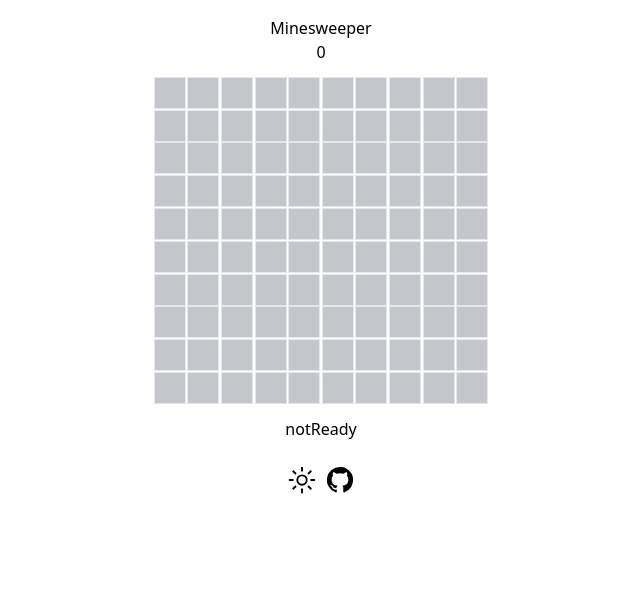
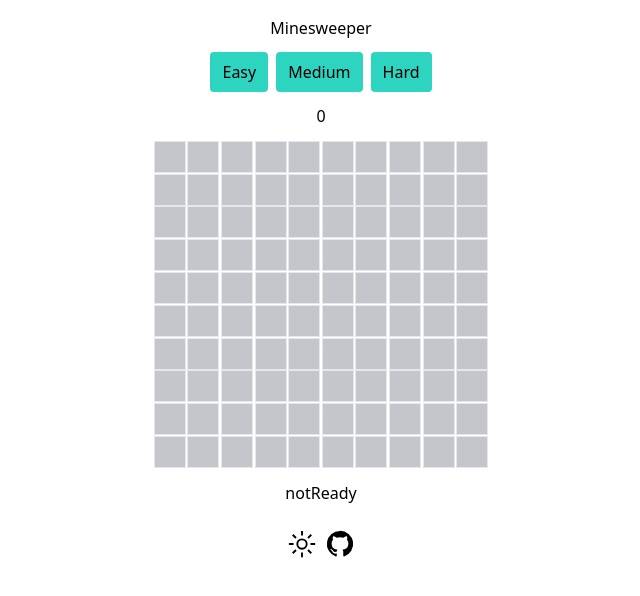
Before and after one commit to Yukiminifire/minesweeper, a Vue app in the folder packages/example/: page / in a window 1280 px wide. Shown: the top 596 px of the page, without its empty margins (319-959 px from the left). Built offline with nearby package versions, Linux system fonts and the light colour scheme.

Commit message:
feat: add mode

```diff
--- a/packages/example/src/MineSweeper.vue
+++ b/packages/example/src/MineSweeper.vue
@@ -62,6 +62,7 @@ export default defineComponent({
       onDbClick,
       gameStatus,
       deltaTime,
+      gennerateGameState,
     }
   },
   components: { MyMineBlock, Footer },
@@ -73,6 +74,38 @@ export default defineComponent({
     class="flex flex-col dark:bg-gray-900 h-screen items-center dark:text-white py-4"
   >
     <h1>Minesweeper</h1>
+    <div class="flex gap-2 my-3 justify-center items-center">
+      <button
+        @click="
+          () => {
+            gameState = gennerateGameState(9, 9, 10)
+          }
+        "
+        class="flex border-teal-400 px-3 rounded bg-teal-400 py-2 justify-center items-center"
+      >
+        Easy
+      </button>
+      <button
+        @click="
+          () => {
+            gameState = gennerateGameState(16, 16, 40)
+          }
+        "
+        class="flex border-teal-400 px-3 rounded bg-teal-400 py-2 justify-center items-center"
+      >
+        Medium
+      </button>
+      <button
+        @click="
+          () => {
+            gameState = gennerateGameState(30, 16, 99)
+          }
+        "
+        class="flex border-teal-400 px-3 rounded bg-teal-400 py-2 justify-center items-center"
+      >
+        Hard
+      </button>
+    </div>
     <div>
       {{ deltaTime }}
     </div>
```
